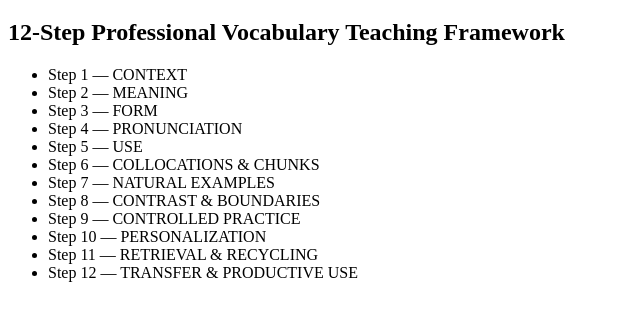
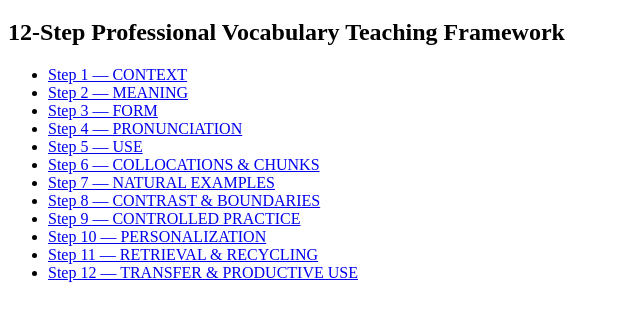
Before and after one commit to don223871-ui/Vocabulary-Teaching-Framework, a plain HTML site: page index.html in a window 1280 px wide. Shown: the part 61-382 px from the top of the page, without its empty margins (0-640 px from the left). Drawn offline with Linux system fonts and the light colour scheme.

Commit message:
Update index.html

```diff
--- a/index.html
+++ b/index.html
@@ -12,18 +12,77 @@
     <h2>12-Step Professional Vocabulary Teaching Framework</h2>
 
     <ul>
-        <li>Step 1 — CONTEXT</li>
-        <li>Step 2 — MEANING</li>
-        <li>Step 3 — FORM</li>
-        <li>Step 4 — PRONUNCIATION</li>
-        <li>Step 5 — USE</li>
-        <li>Step 6 — COLLOCATIONS & CHUNKS</li>
-        <li>Step 7 — NATURAL EXAMPLES</li>
-        <li>Step 8 — CONTRAST & BOUNDARIES</li>
-        <li>Step 9 — CONTROLLED PRACTICE</li>
-        <li>Step 10 — PERSONALIZATION</li>
-        <li>Step 11 — RETRIEVAL & RECYCLING</li>
-        <li>Step 12 — TRANSFER & PRODUCTIVE USE</li>
+        <li>
+            <a href="/Vocabulary-Teaching-Framework/step-01-context/">
+                Step 1 — CONTEXT
+            </a>
+        </li>
+
+        <li>
+            <a href="/Vocabulary-Teaching-Framework/Step%202%20%E2%80%94%20MEANING/">
+                Step 2 — MEANING
+            </a>
+        </li>
+
+        <li>
+            <a href="/Vocabulary-Teaching-Framework/Step%203%20%E2%80%94%20FORM/">
+                Step 3 — FORM
+            </a>
+        </li>
+
+        <li>
+            <a href="/Vocabulary-Teaching-Framework/STEP%204%20%E2%80%94%20Pronunciation/">
+                Step 4 — PRONUNCIATION
+            </a>
+        </li>
+
+        <li>
+            <a href="/Vocabulary-Teaching-Framework/STEP%205%20%E2%80%94%20USE/">
+                Step 5 — USE
+            </a>
+        </li>
+
+        <li>
+            <a href="/Vocabulary-Teaching-Framework/STEP%206%20%E2%80%94%20COLLOCATIONS%20%26%20CHUNKS/">
+                Step 6 — COLLOCATIONS & CHUNKS
+            </a>
+        </li>
+
+        <li>
+            <a href="/Vocabulary-Teaching-Framework/STEP%207%20%E2%80%94%20NATURAL%20EXAMPLES/">
+                Step 7 — NATURAL EXAMPLES
+            </a>
+        </li>
+
+        <li>
+            <a href="/Vocabulary-Teaching-Framework/STEP%208%20%E2%80%94%20CONTRAST%20%26%20BOUNDARIES/">
+                Step 8 — CONTRAST & BOUNDARIES
+            </a>
+        </li>
+
+        <li>
+            <a href="/Vocabulary-Teaching-Framework/STEP%209%20%E2%80%94%20CONTROLLED%20PRACTICE/">
+                Step 9 — CONTROLLED PRACTICE
+            </a>
+        </li>
+
+        <li>
+            <a href="/Vocabulary-Teaching-Framework/STEP%2010%20%E2%80%94%20PERSONALIZATION/">
+                Step 10 — PERSONALIZATION
+            </a>
+        </li>
+
+        <li>
+            <a href="/Vocabulary-Teaching-Framework/STEP%2011%20%E2%80%94%20RETRIEVAL%20%26%20RECYCLING/">
+                Step 11 — RETRIEVAL & RECYCLING
+            </a>
+        </li>
+
+        <li>
+            <a href="/Vocabulary-Teaching-Framework/STEP%2012%20%E2%80%94%20TRANSFER%20%26%20PRODUCTIVE%20USE/">
+                Step 12 — TRANSFER & PRODUCTIVE USE
+            </a>
+        </li>
     </ul>
 
 </body>
```
